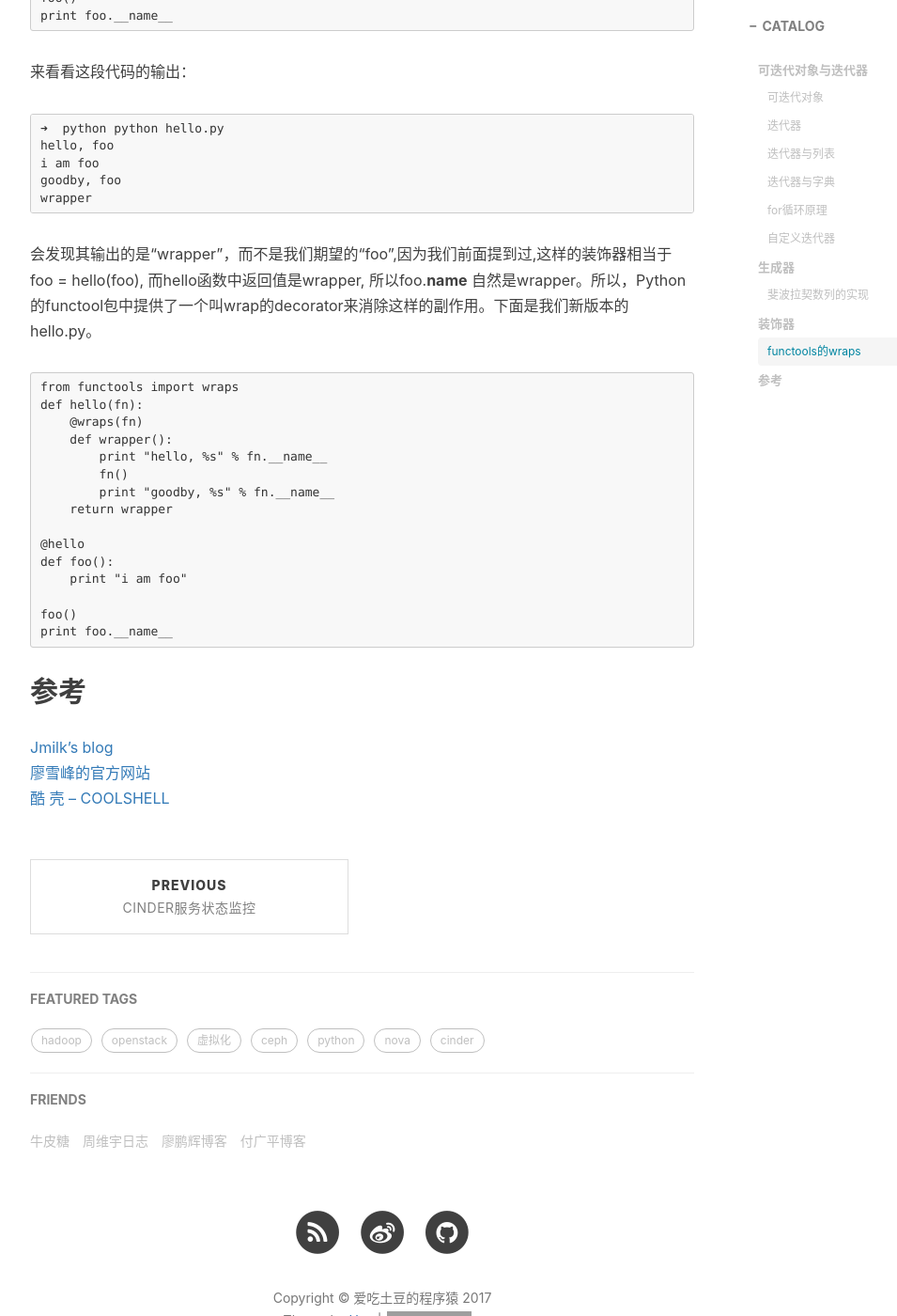
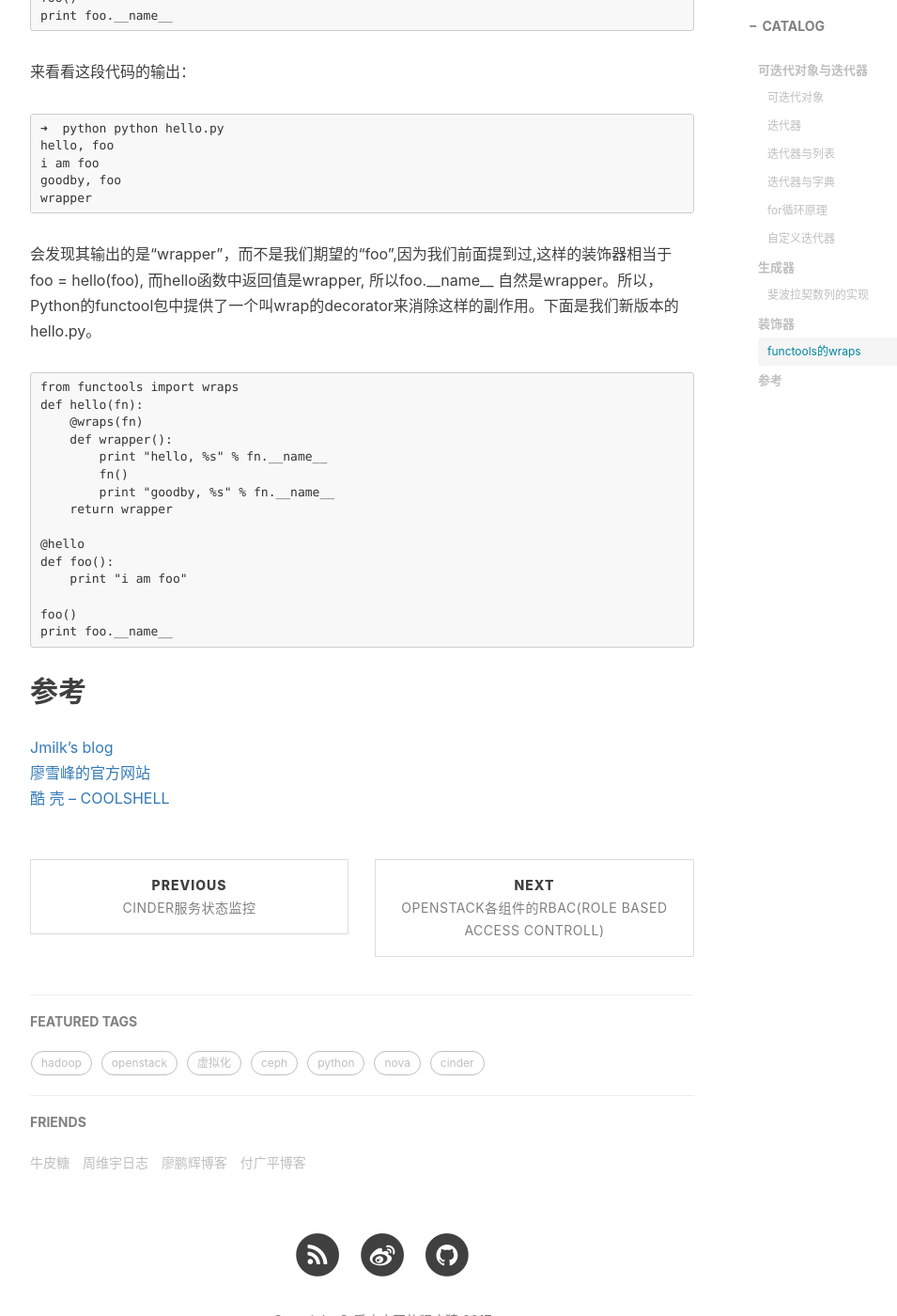
Before and after one commit to eatpotato/eatpotato.github.io, a Jekyll site: the page built from _posts/2017-06-24-python-iterator-generator-and-decorator.md, in a window 1280 px wide and 1400 px high, scrolled down 7025 px. Shown: the whole window at 94% size, without its empty margins (233-1188 px from the left). Built offline with Jekyll 4.4.1, drawn with Linux system fonts in a browser that asks for light colours; nearby versions of some CDN libraries; comment, search, counter and statistics services are not loaded; some of the changed lines change nothing that is shown; grey boxes are pictures that could not be loaded.

Commit message:
Update my blog

````diff
--- a/_posts/2017-06-24-python-iterator-generator-and-decorator.md
+++ b/_posts/2017-06-24-python-iterator-generator-and-decorator.md
@@ -346,7 +346,7 @@
 wrapper
 ```
 
-会发现其输出的是“wrapper”，而不是我们期望的“foo”,因为我们前面提到过,这样的装饰器相当于foo = hello(foo), 而hello函数中返回值是wrapper, 所以foo.__name__ 自然是wrapper。所以，Python的functool包中提供了一个叫wrap的decorator来消除这样的副作用。下面是我们新版本的hello.py。
+会发现其输出的是“wrapper”，而不是我们期望的“foo”,因为我们前面提到过,这样的装饰器相当于foo = hello(foo), 而hello函数中返回值是wrapper, 所以foo.\_\_name\_\_ 自然是wrapper。所以，Python的functool包中提供了一个叫wrap的decorator来消除这样的副作用。下面是我们新版本的hello.py。
 
 ```
 from functools import wraps
--- /dev/null
+++ b/_posts/2017-06-25-keystone-roles-based-access-controller.md
@@ -0,0 +1,301 @@
+---
+layout:     post
+title:      openstack各组件的RBAC(Role Based Access Controll)
+date:       2017-06-25
+author:     xue
+catalog:    true
+tags:
+    - openstack
+---
+
+以kilo版本的openstack为例
+
+## Keystone
+
+#### Role 和 Policy 策略
+
+验证用户username和password以后，用户有没有权限来执行某个操作则取决于 Role 和 基于 Roles 的鉴权。
+
+Keystone API V3 与 V2 相比，对 policy 的支持有很多的增强。V2 的支持和 OpenStack 其它组件比如cinder，nova 等差不多，只支持基于 policy.json 文件的 policy 控制；而 V3 中，支持对 policy 的 CURD 操作，以及对 endpoint，service 等的 policy 操作等。
+
+这里主要介绍一下V2版本的RBAC
+
+Keystone 在每个子模块的 controller.py 文件中的各个控制类的方法上实施 RBAC。有三种方法
+
+1.在函数体中使用 self.assert_admin(context)
+2.使用装饰器@controller.protected()
+3.使用装饰器@controller.filterprotected('type', 'name')
+
+来看一下他们各自的实现
+
+#### assert_admin
+
+```
+keystone.common.wsgi.Application.assert_admin:
+    # 如果context中is_admin是True， 直接跳过下面的验证
+    if not context['is_admin']:
+        try:
+            user_token_ref = token_model.KeystoneToken(
+                token_id=context['token_id'],
+                token_data=self.token_provider_api.validate_token(
+                    context['token_id']))
+        except exception.TokenNotFound as e:
+            raise exception.Unauthorized(e)
+
+        validate_token_bind(context, user_token_ref)
+        creds = copy.deepcopy(user_token_ref.metadata)
+
+        try:
+            creds['user_id'] = user_token_ref.user_id
+        except exception.UnexpectedError:
+            LOG.debug('Invalid user')
+            raise exception.Unauthorized()
+
+        if user_token_ref.project_scoped:
+            creds['tenant_id'] = user_token_ref.project_id
+        else:
+            LOG.debug('Invalid tenant')
+            raise exception.Unauthorized()
+
+        creds['roles'] = user_token_ref.role_names
+        # Accept either is_admin or the admin role
+        self.policy_api.enforce(creds, 'admin_required', {})
+    ↓
+keystone.policy.backends.rules.Policy.enforce:
+    enforce(credentials, action, target)
+    ↓
+keystone.policy.backends.rules.enforce:
+    return _ENFORCER.enforce(action, target, credentials, **extra)
+    ↓
+oslo_policy.policy.Enforcer.enforce(self, rule, target, creds, do_raise=False,
+                exc=None, *args, **kwargs):
+    # 这里的rule为admin_required，target为{},creds为包含user_id,tenant_id,tenant_id的字典
+    self.load_rules()
+
+    # Allow the rule to be a Check tree
+    # 这库的
+    if isinstance(rule, _checks.BaseCheck):
+        result = rule(target, creds, self)
+    elif not self.rules:
+        # No rules to reference means we're going to fail closed
+        result = False
+    else:
+        try:
+            # Evaluate the rule
+            result = self.rules[rule](target, creds, self)
+        except KeyError:
+            LOG.debug('Rule [%s] does not exist' % rule)
+            # If the rule doesn't exist, fail closed
+            result = False
+
+    # If it is False, raise the exception if requested
+    if do_raise and not result:
+        if exc:
+            raise exc(*args, **kwargs)
+
+        raise PolicyNotAuthorized(rule, target, creds)
+
+    return results
+```
+
+下面这行代码比较关键，rule的值为'admin_required，根据/etc/keystone/policy.json文件读出来的值为(role:admin or is_admin:1),所以selef.rules[rule]的type是
+\<class 'oslo_policy._checks.OrCheck'\>
+
+```
+result = self.rules[rule](target, creds, self)
+```
+
+再来看看OrCheck的代码:
+
+```
+class OrCheck(BaseCheck):
+    def __init__(self, rules):
+        self.rules = rules
+
+    def __call__(self, target, cred, enforcer):
+        """Check the policy.
+
+        Requires that at least one rule accept in order to return True.
+        """
+
+        for rule in self.rules:
+            if rule(target, cred, enforcer):
+                return True
+        return False
+
+```
+
+
+#### @controller.protected()
+
+```
+keystone.common.controller.protected:
+    def wrapper(f):
+        @functools.wraps(f)
+        def inner(self, context, *args, **kwargs):
+            if 'is_admin' in context and context['is_admin']:
+                LOG.warning(_LW('RBAC: Bypassing authorization'))
+            elif callback is not None:
+                prep_info = {'f_name': f.__name__,
+                             'input_attr': kwargs}
+                callback(self, context, prep_info, *args, **kwargs)
+            else:
+                action = 'identity:%s' % f.__name__
+                creds = _build_policy_check_credentials(self, action,
+                                                        context, kwargs)
+
+                policy_dict = {}
+                if (hasattr(self, 'get_member_from_driver') and
+                        self.get_member_from_driver is not None):
+                    key = '%s_id' % self.member_name
+                    if key in kwargs:
+                        ref = self.get_member_from_driver(kwargs[key])
+                        policy_dict['target'] = {self.member_name: ref}
+
+
+                if context.get('subject_token_id') is not None:
+                     token_ref = token_model.KeystoneToken(
+                        token_id=context['subject_token_id'],
+                        token_data=self.token_provider_api.validate_token(
+                            context['subject_token_id']))
+                    policy_dict.setdefault('target', {})
+                    policy_dict['target'].setdefault(self.member_name, {})
+                    policy_dict['target'][self.member_name]['user_id'] = (
+                        token_ref.user_id)
+                    try:
+                        user_domain_id = token_ref.user_domain_id
+                    except exception.UnexpectedError:
+                        user_domain_id = None
+                    if user_domain_id:
+                        policy_dict['target'][self.member_name].setdefault(
+                            'user', {})
+                        policy_dict['target'][self.member_name][
+                            'user'].setdefault('domain', {})
+                        policy_dict['target'][self.member_name]['user'][
+                            'domain']['id'] = (
+                                user_domain_id)
+
+                policy_dict.update(kwargs)
+                self.policy_api.enforce(creds,
+                                        action,
+                                        utils.flatten_dict(policy_dict))
+                LOG.debug('RBAC: Authorization granted')
+            return f(self, context, *args, **kwargs)
+        return inner
+    return wrapper
+```
+
+通过这种方法最终也是调用了self.policy_api.enforce来鉴权，不过注意到其中的这行代码：
+
+```
+action = 'identity:%s' % f.__name__
+```
+
+所以,在控制类的方法上加上此装饰器，如：
+
+```
+@controller.protected()
+    def create_domain(self, context, domain):
+```
+
+对面的action即为identity:create_domain
+
+#### @controller.filterprotected('type', 'name')
+
+```
+@controller.filterprotected('enabled', 'name')
+    def list_domains(self, context, filters):
+```
+
+具体的实现代码和protected类似。
+
+## nova
+
+
+以创建虚拟机为例
+
+```
+nova.compute.api.API.create:
+    self._check_create_policies(context, availability_zone,
+                                requested_networks, block_device_mapping)
+    ↓
+nova.compute.api.API._check_create_policies:
+        """Check policies for create()."""
+        target = {'project_id': context.project_id,
+                  'user_id': context.user_id,
+                  'availability_zone': availability_zone}
+        if not self.skip_policy_check:
+            # 检查创建虚拟机的权限
+            check_policy(context, 'create', target)
+
+            if requested_networks and len(requested_networks):
+                check_policy(context, 'create:attach_network', target)
+
+            if block_device_mapping:
+                check_policy(context, 'create:attach_volume', target)
+    ↓
+def check_policy(context, action, target, scope='compute'):
+    _action = '%s:%s' % (scope, action)
+    nova.policy.enforce(context, _action, target)
+    ↓
+nova.policy.enforce:
+    init()
+    credentials = context.to_dict()
+    if not exc:
+        exc = exception.PolicyNotAuthorized
+    try:
+        result = _ENFORCER.enforce(action, target, credentials,
+                                   do_raise=do_raise, exc=exc, action=action)
+    except Exception:
+        credentials.pop('auth_token', None)
+        with excutils.save_and_reraise_exception():
+            LOG.debug('Policy check for %(action)s failed with credentials '
+                      '%(credentials)s',
+                      {'action': action, 'credentials': credentials})
+    return result
+    ↓
+nova.openstack.common.policy.Enforcer.enforce:
+    self.load_rules() #重新读取 policy.json 文件
+    ...
+    result = self.rules[rule](target, creds, self) #使用特定的 rule 来检查 user 的权限
+    ...
+    return True or PolicyNotAuthorized(rule)
+
+```
+
+
+## cinder
+
+以创建cinder volume为例
+
+```
+cinder.volume.flows.api.create_volume.ExtractVolumeRequestTask.execute:
+    # ACTION = 'volume:create'
+    policy.enforce_action(context, ACTION)
+    ↓
+cinder.policy.enforce_action:
+    return enforce(context, action, {'project_id': context.project_id,
+                                     'user_id': context.user_id})
+    ↓
+cinder.policy.enforce:
+    init()
+
+    return _ENFORCER.enforce(action, target, context.to_dict(),
+                             do_raise=True,
+                             exc=exception.PolicyNotAuthorized,
+                             action=action)
+    ↓
+cinder.openstack.common.policy.Enforcer.enforce:
+    #rule:volume:create
+    #target: {'project_id': u'xx', 'user_id': u'xx'},
+    #creds 中包括 user role 等信息
+    self.load_rules() #重新读取 policy.json 文件
+    ...
+    result = self.rules[rule](target, creds, self) #使用特定的 rule 来检查 user 的权限
+    ...
+    return True or PolicyNotAuthorized(rule)
+
+```
+
+## 参考
+[世民谈云计算](http://www.cnblogs.com/sammyliu/p/4277178.html)
````
